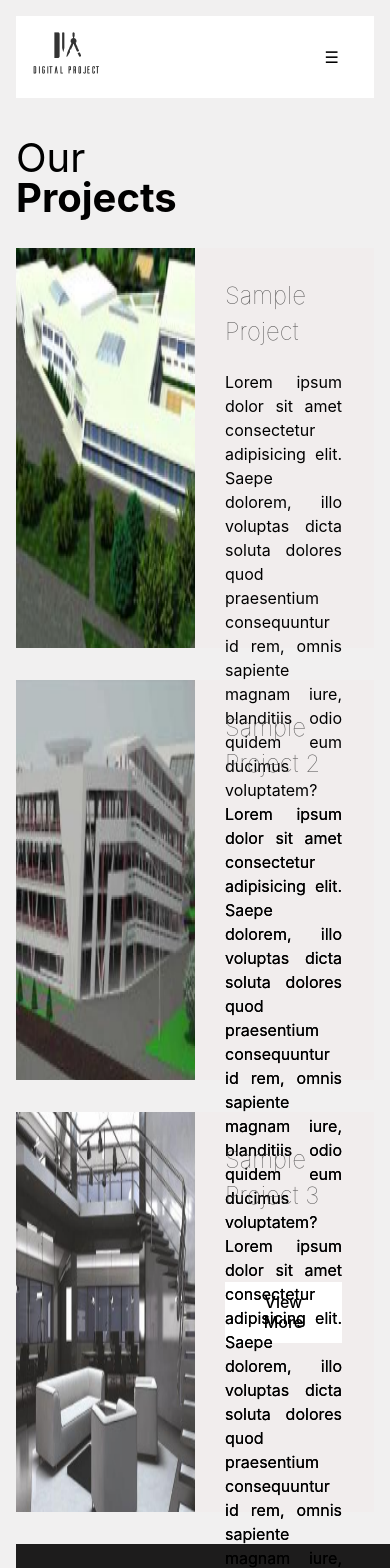
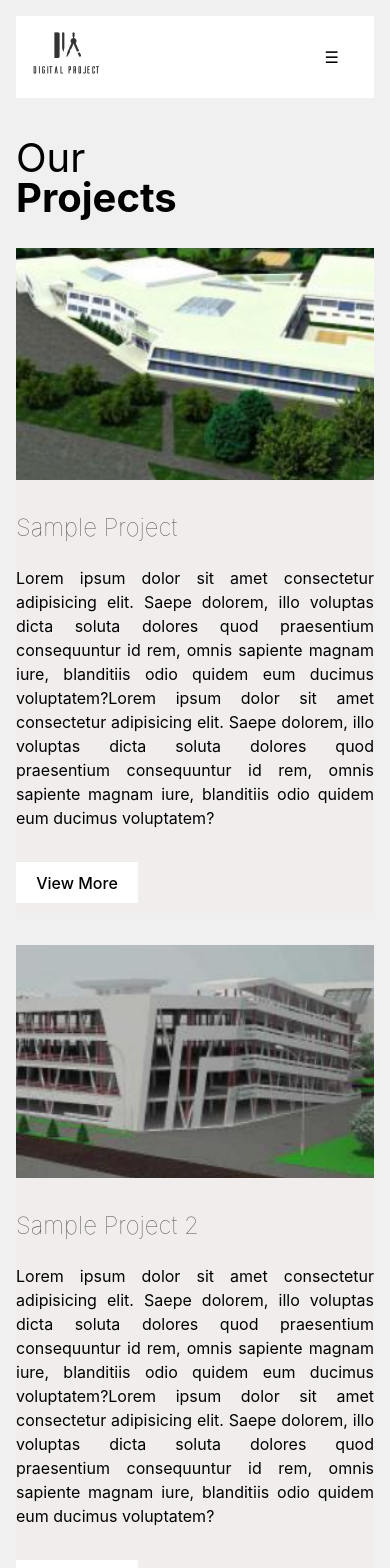
Before and after one commit to moromoke01/Kodecamp-task3-landingPage, a React (Vite) app: page /ProjectPage in a window 390 px wide. Shown: the top 1568 px of the page. Built offline with nearby package versions, Linux system fonts and the light colour scheme.

Commit message:
initial commit

```diff
--- a/src/Components/Pages/Project/ProjectPage.css
+++ b/src/Components/Pages/Project/ProjectPage.css
@@ -11,8 +11,8 @@
     max-height: 400px;
     background: #f1ecec81;
     margin-bottom: 2em;
-    /* padding: 10px; */
 }
+
 .card img{
     width: 50%;
     height: auto;
@@ -23,17 +23,41 @@
     justify-content: left;
     text-align: justify;
     margin: 10px 30px;
-    margin-right:2em;
+    margin-right: 2em;
     color: #000;
 }
 
 .card-content h2{
     font-weight: lighter;
-    color:#535252;
+    color: #535252;
 }
+
 .card-content button{
     background: #fff;
     color: #000;
-    border-radius:0;
+    border-radius: 0;
     margin-top: 2em;
 }
+
+/* Responsive styles */
+@media (max-width: 768px) {
+    .card {
+        flex-direction: column;
+        max-height: none;
+    }
+
+    .card img {
+        width: 100%;
+        height: auto;
+    }
+
+    .card-content {
+        width: 100%;
+        margin: 10px 0;
+        text-align: justify;
+    }
+
+    .card-content button {
+        margin-top: 1em;
+    }
+}
```
